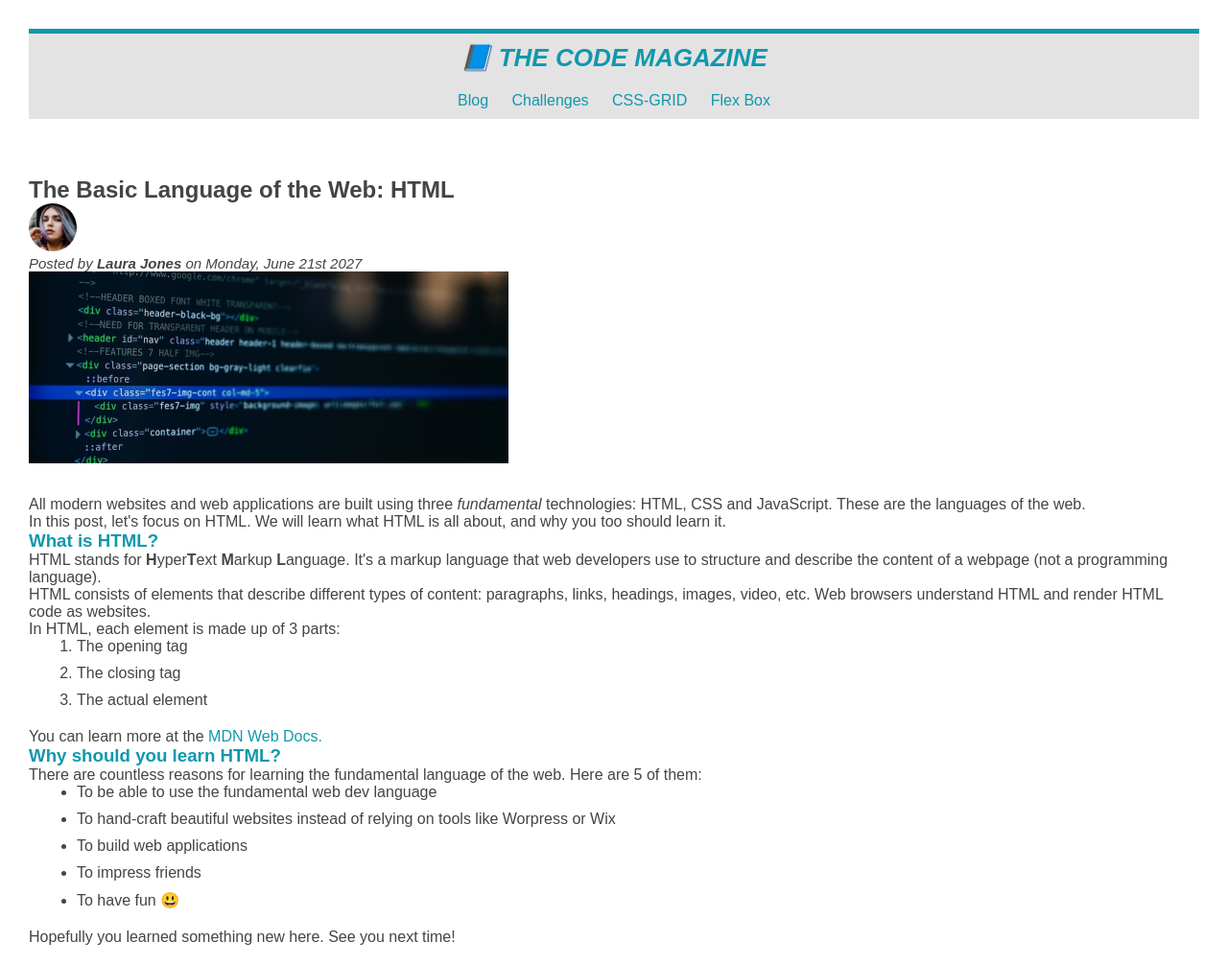
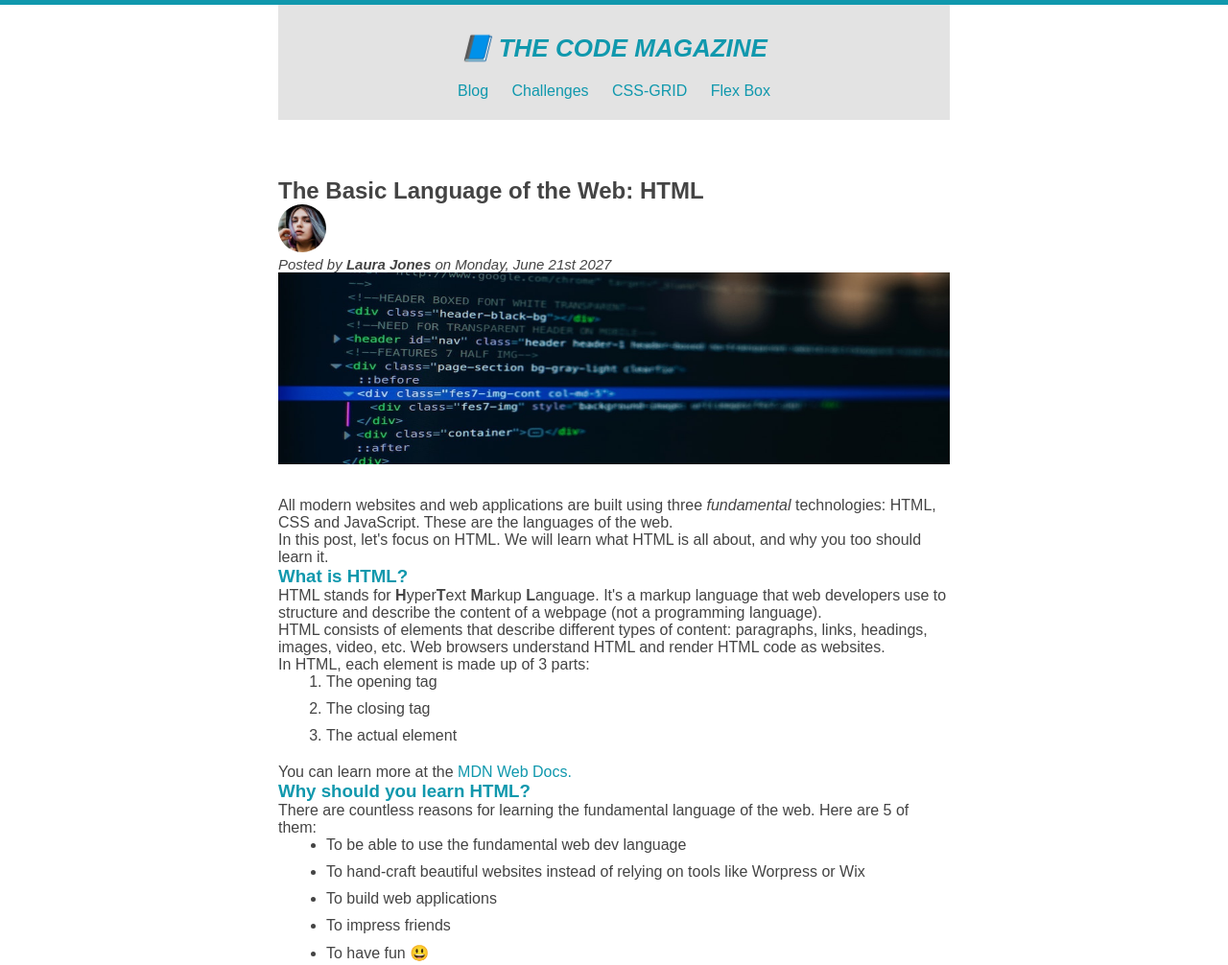
Before and after one commit to zahid-01/html-css-basics, a plain HTML site: page index.html in a window 1280 px wide. Shown: the top 1006 px of the page at 96% size. Drawn offline with Linux system fonts and the light colour scheme.

Commit message:
Page Centered

```diff
--- a/index.css
+++ b/index.css
@@ -1,19 +1,26 @@
 * {
   margin: 0;
   padding: 0;
+}
+
+.container {
+  width: 700px;
+  /* margin-left: auto;
+  margin-right: auto; */
+  margin: 0 auto;
 }
 
 body {
   color: #444;
   font-family: sans-serif;
   border-top: 5px solid #1098ad;
-  margin: 30px;
 }
 
 .page-header {
   background-color: #e3e3e3;
-  border: 20px;
+  padding: 20px;
   margin-bottom: 60px;
+  height: 80px;
 }
 
 .author-img {
@@ -23,6 +30,10 @@ body {
 #author {
   font-style: italic;
   font-size: 15px;
+}
+
+.post-image {
+  width: 100%;
 }
 
 .headings {
@@ -67,6 +78,7 @@ h1 {
   border-bottom: 5px solid #1098ad;
   margin: 20px;
   padding: 50px 0;
+  width: 500px;
 }
 
 a:link,
--- a/index.html
+++ b/index.html
@@ -8,6 +8,7 @@
     <title>HTML Fundamentals</title>
   </head>
   <body>
+    <div class="container">
       <header class="page-header">
         <h1>📘 The Code Magazine</h1>
 
@@ -40,6 +41,7 @@
             alt="A typical IT photo"
             height="200"
             width="500"
+            class="post-image"
           />
         </header>
 
@@ -51,8 +53,8 @@
         </p>
 
         <p>
-        In this post, let's focus on HTML. We will learn what HTML is all about,
-        and why you too should learn it.
+          In this post, let's focus on HTML. We will learn what HTML is all
+          about, and why you too should learn it.
         </p>
 
         <h3 class="headings">What is HTML?</h3>
@@ -66,8 +68,8 @@
 
         <p>
           HTML consists of elements that describe different types of content:
-        paragraphs, links, headings, images, video, etc. Web browsers understand
-        HTML and render HTML code as websites.
+          paragraphs, links, headings, images, video, etc. Web browsers
+          understand HTML and render HTML code as websites.
         </p>
 
         <p>In HTML, each element is made up of 3 parts:</p>
@@ -86,8 +88,8 @@
         <h3 class="headings">Why should you learn HTML?</h3>
 
         <p>
-        There are countless reasons for learning the fundamental language of the
-        web. Here are 5 of them:
+          There are countless reasons for learning the fundamental language of
+          the web. Here are 5 of them:
         </p>
 
         <ul>
@@ -147,5 +149,6 @@
       </aside>
 
       <footer id="copyright" class="copy">Copyright &copy; Zahid</footer>
+    </div>
   </body>
 </html>
```
Lines whose indentation alone changed are shown as unchanged.
